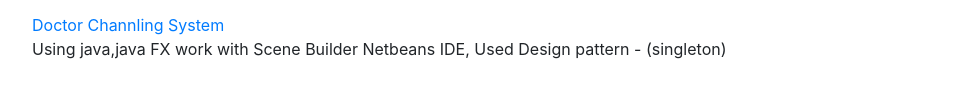
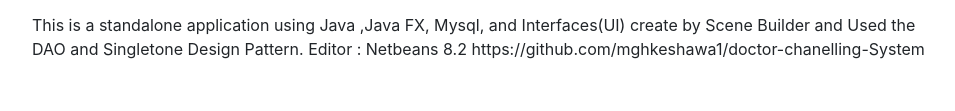
Before and after one commit to mghkeshawa1/mghkeshawa1.github.io, a website with bundled scripts: page index.html in a window 1280 px wide. Shown: the part 1227-1338 px from the top of the page, without its empty margins (288-1243 px from the left). Built offline with nearby package versions, Linux system fonts and the light colour scheme; files whose address does not match are found by name; a web font is replaced by a local one.

Commit message:
Update index.html

```diff
--- a/index.html
+++ b/index.html
@@ -140,9 +140,12 @@
              <h3 class="mb-0">Doctor channeling System</h3>
                 <img class="images " width="250px"src="img/2.jpeg" alt="">
              <div class="subheading mb-3">Standalone application</div>
-             <a  style="clear:both"href=" https://github.com/mghkeshawa1/doctor-chanelling-System">Doctor Channling System</a>
+<!--              <a  style="clear:both"href=" https://github.com/mghkeshawa1/doctor-chanelling-System">Doctor Channling System</a> -->
 
-             <p>Using java,java FX work with Scene Builder Netbeans IDE, Used Design pattern - (singleton)</p>
+             <p>This is a standalone application using Java ,Java FX, Mysql, and Interfaces(UI) create by Scene Builder and Used  the DAO and Singletone Design Pattern.
+Editor : Netbeans 8.2
+
+https://github.com/mghkeshawa1/doctor-chanelling-System</p>
            </div>
 
          </div>
```
